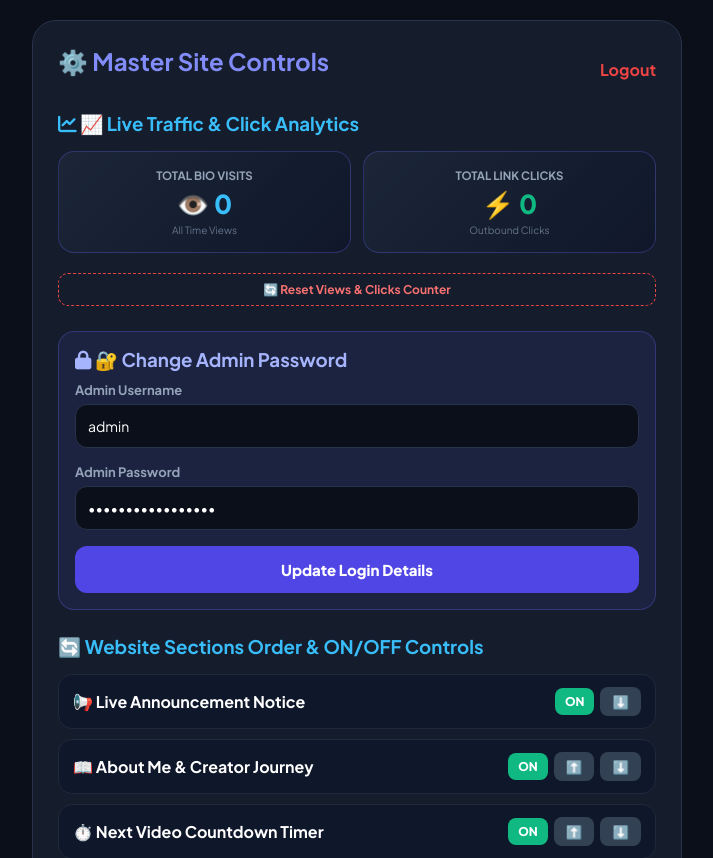
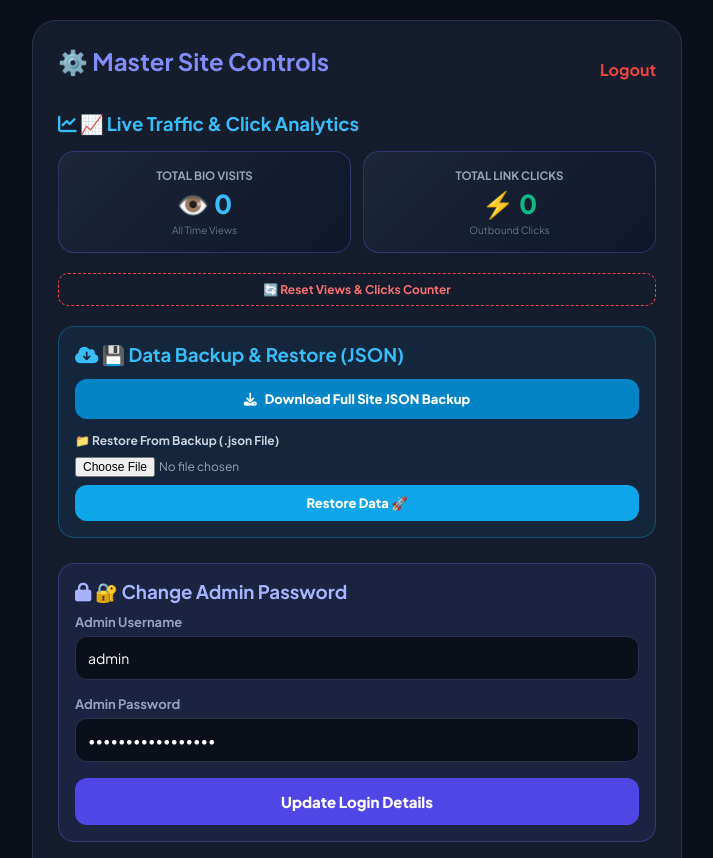
Before and after one commit to MDsahil4070/sahil-links, a Flask app: page /admin/dashboard in a window 1280 px wide. Shown: the top 858 px of the page, without its empty margins (283-996 px from the left). Run offline with Flask 3, Linux system fonts and the light colour scheme; the visitor is signed in with stand-in values (Sample User, id 1).

Commit message:
Added Quick JSON Backup and Restore

```diff
--- a/app.py
+++ b/app.py
@@ -1,4 +1,4 @@
-from flask import Flask, render_template, request, redirect, url_for, session
+from flask import Flask, render_template, request, redirect, url_for, session, send_file
 import json
 import os
 import re
@@ -178,6 +178,12 @@ def admin():
             return render_template("admin.html", logged_in=False, data=data, error="गलत यूज़रनेम या पासवर्ड!")
     return render_template("admin.html", logged_in=False, data=data)
 
+@app.route("/admin/download_backup")
+def download_backup():
+    if not session.get("logged_in"): return redirect(url_for("admin"))
+    load_data()
+    return send_file(DATA_FILE, as_attachment=True, download_name="sahil_site_backup.json")
+
 @app.route("/admin/dashboard", methods=["GET", "POST"])
 def admin_dashboard():
     if not session.get("logged_in"): return redirect(url_for("admin"))
@@ -189,7 +195,19 @@ def admin_dashboard():
     if request.method == "POST":
         action = request.form.get("action")
 
-        if action == "reset_analytics":
+        if action == "restore_backup":
+            if 'backup_file' in request.files:
+                file = request.files['backup_file']
+                if file and file.filename.endswith('.json'):
+                    try:
+                        restored_data = json.load(file)
+                        save_data(restored_data)
+                        data = restored_data
+                        msg_status = "✅ बैकअप फाइल सफलतापूर्वक लोड (Restore) हो गई!"
+                    except Exception:
+                        msg_status = "❌ अमान्य JSON फाइल!"
+
+        elif action == "reset_analytics":
             data["total_views"] = 0
             for l in data.get("links", []):
                 l["clicks"] = 0
--- a/templates/admin.html
+++ b/templates/admin.html
@@ -20,6 +20,9 @@
         .stat-card { background: linear-gradient(135deg, rgba(30, 41, 59, 0.8), rgba(15, 23, 42, 0.9)); border: 1px solid rgba(99, 102, 241, 0.3); padding: 16px; border-radius: 16px; text-align: center; }
         .stat-number { font-size: 26px; font-weight: 900; color: #38bdf8; margin: 4px 0; }
         .stat-label { font-size: 11.5px; font-weight: 700; color: #94a3b8; text-transform: uppercase; }
+
+        .backup-grid { display: grid; grid-template-columns: 1fr 1fr; gap: 10px; margin-bottom: 20px; }
+        .btn-backup { display: flex; align-items: center; justify-content: center; gap: 8px; padding: 12px; background: #0284c7; color: #fff; font-weight: 800; border-radius: 12px; text-decoration: none; font-size: 13px; text-align: center; }
 
         .switch-row {
             display: flex; align-items: center; justify-content: space-between;
@@ -80,12 +83,28 @@
                 </div>
             </div>
 
-            <form method="POST" action="/admin/dashboard" style="margin-bottom: 25px;">
+            <form method="POST" action="/admin/dashboard" style="margin-bottom: 20px;">
                 <input type="hidden" name="action" value="reset_analytics">
                 <button type="submit" style="background: transparent; border: 1px dashed #ef4444; color: #f87171; width: 100%; padding: 8px; border-radius: 10px; font-size: 12px; font-weight: 700; cursor: pointer;">
                     🔄 Reset Views & Clicks Counter
                 </button>
             </form>
+
+            <!-- 💾 QUICK BACKUP & RESTORE -->
+            <div style="background: rgba(14, 165, 233, 0.08); border: 1px solid rgba(14, 165, 233, 0.3); padding: 16px; border-radius: 16px; margin-bottom: 25px;">
+                <h3 style="color: #38bdf8; margin-bottom: 12px;"><i class="fa-solid fa-cloud-arrow-down"></i> 💾 Data Backup & Restore (JSON)</h3>
+
+                <a href="/admin/download_backup" class="btn-backup" style="margin-bottom: 14px;">
+                    <i class="fa-solid fa-download"></i> Download Full Site JSON Backup
+                </a>
+
+                <form method="POST" action="/admin/dashboard" enctype="multipart/form-data">
+                    <input type="hidden" name="action" value="restore_backup">
+                    <label style="font-size: 12px; color: #cbd5e1;">📁 Restore From Backup (.json File)</label>
+                    <input type="file" name="backup_file" accept=".json" required style="margin-bottom: 8px; font-size: 12px; color: #94a3b8;">
+                    <button type="submit" class="btn-main" style="background: #0ea5e9; padding: 10px; font-size: 13px;">Restore Data 🚀</button>
+                </form>
+            </div>
 
             <!-- 🔐 CHANGE ADMIN USERNAME & PASSWORD -->
             <div style="background: rgba(99, 102, 241, 0.1); border: 1px solid rgba(99, 102, 241, 0.3); padding: 16px; border-radius: 16px; margin-bottom: 25px;">
```
